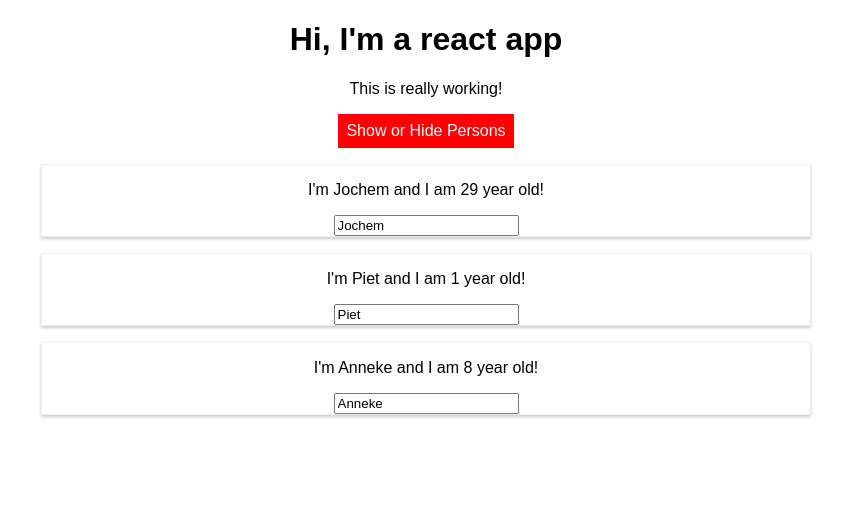
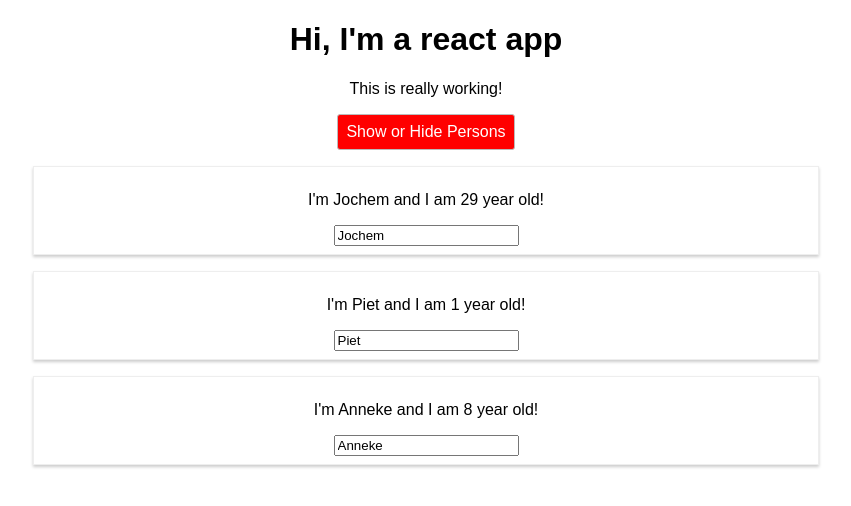
Before and after one commit to jberends/react-complete-guide, a React app: page / in a window 1280 px wide. Both pictures are taken after a click on the button "Show or Hide Persons". Shown: the top 506 px of the page, without its empty margins (214-1065 px from the left). Built offline with nearby package versions, Linux system fonts and the light colour scheme.

Commit message:
sec5 lec68

```diff
--- a/src/App.css
+++ b/src/App.css
@@ -9,3 +9,27 @@
 .bold {
   font-weight: bold;
 }
+
+.App button {
+  border: 1px solid #bbb;
+  padding: 8px;
+  background-color: green;
+  font: inherit;
+  color: white;
+  border-radius: 3px;
+  cursor: pointer;
+}
+
+.App button:hover {
+  background-color: lightgreen;
+  color: black;
+}
+
+.App button.Red {
+  background-color: red;
+}
+
+.App button.Red:hover {
+  background-color: salmon;
+  color: black;
+}
--- a/src/App.js
+++ b/src/App.js
@@ -43,17 +43,8 @@
   }
 
   render() {
-    const style = {
-      backgroundColor: 'green',
-      color: 'white',
-      font: 'inherit',
-      padding: '8px',
-      cursor: 'pointer',
-      border: '0px solid white',
-
-    };
-
     let persons = null;
+    let btnClass = '';
 
     if (this.state.showPersons) {
       persons = (
@@ -69,8 +60,7 @@
           )}
         </div>
       );
-      style.backgroundColor = 'red';
-
+      btnClass = classes.Red
     }
 
     const assignedClasses =[];
@@ -88,7 +78,7 @@
         <h1>Hi, I'm a react app</h1>
         <p className={assignedClasses}>This is really working!</p>
         <button
-          style={style}
+          className={btnClass}
           onClick={this.togglePersonHandler}
           onMouseOver={this.mouseLogHandler}>Show or Hide Persons</button>
         {persons}
--- a/src/Person/Person.css
+++ b/src/Person/Person.css
@@ -4,4 +4,5 @@
     border: 1px solid #eee;
     box-shadow: 0 2px 3px #ccc;
     text-align: center;
+    padding: 8px;
 }
```
